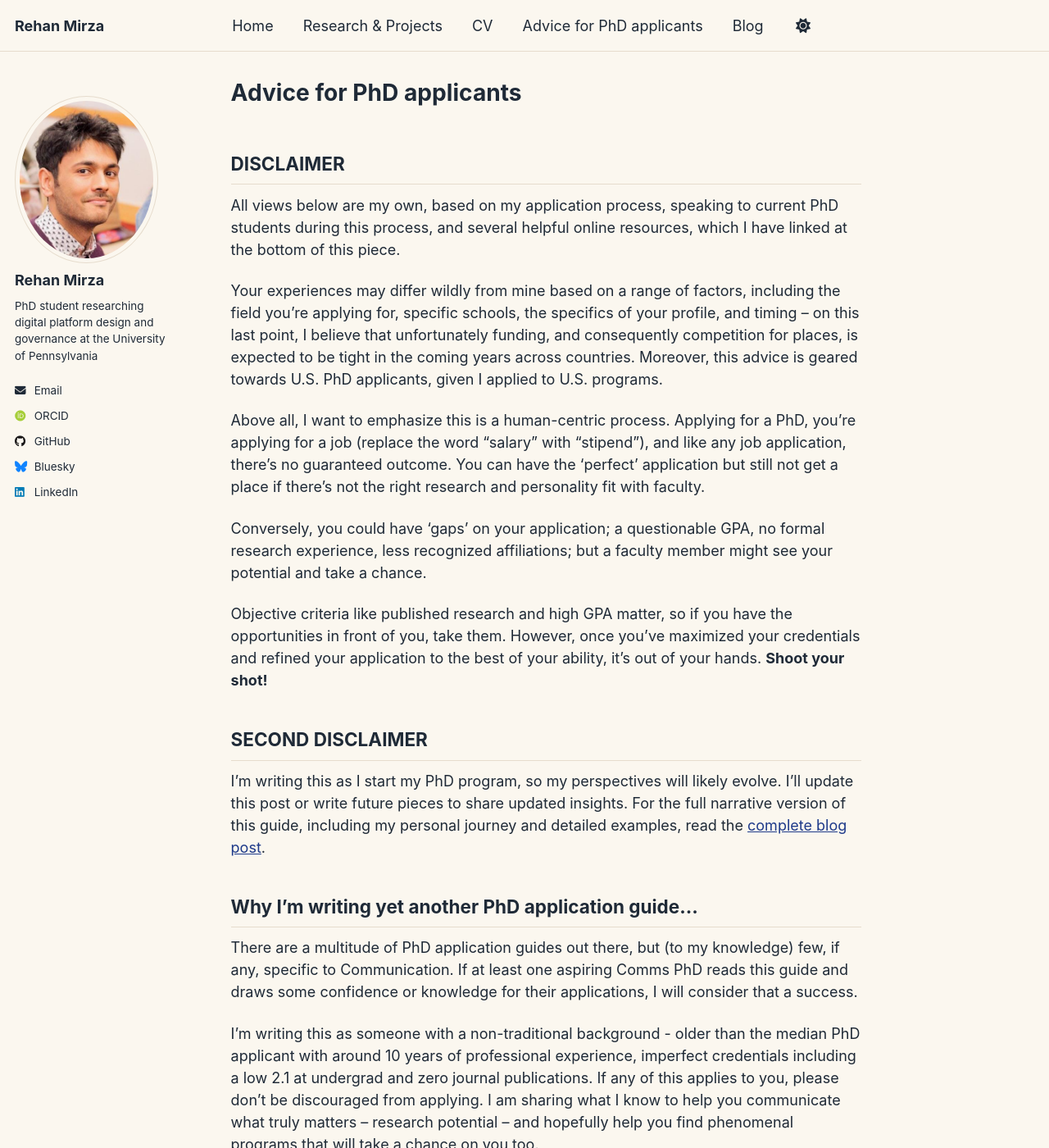
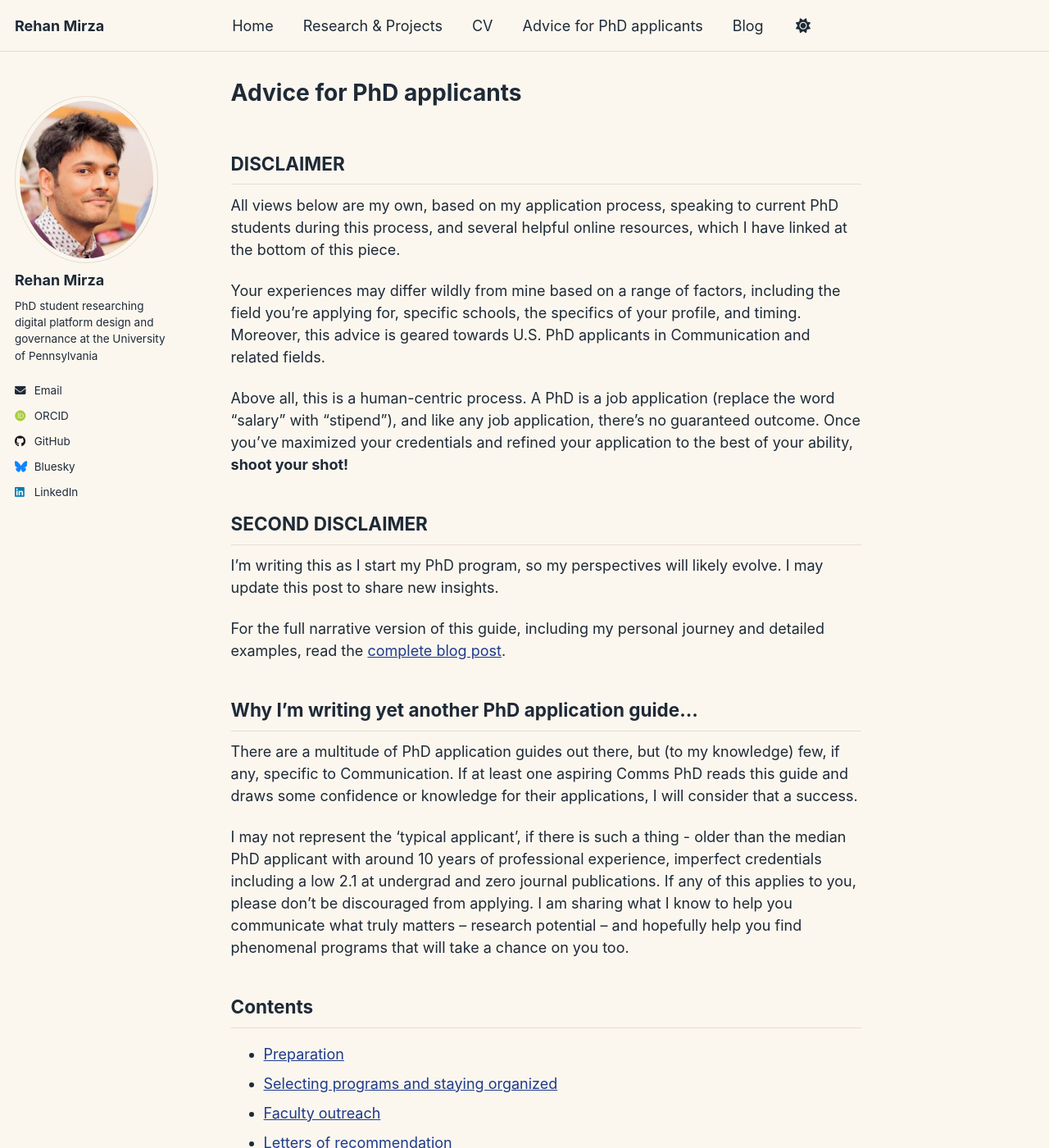
Before and after one commit to ramirza1/Rehan-Mirza, a Jekyll site: the page built from _pages/phd-guidance.md, in a window 1280 px wide and 1400 px high. Shown: the whole window at 82% size. Built offline with Jekyll 4.4.1, drawn with Linux system fonts in a browser that asks for light colours; some web fonts are replaced; a script that is not in the unit is left out; some of the changed text lies outside the part shown.

Commit message:
updated guidancewrite ups

```diff
--- a/_pages/phd-guidance.md
+++ b/_pages/phd-guidance.md
@@ -12,24 +12,21 @@ toc: false
 
 All views below are my own, based on my application process, speaking to current PhD students during this process, and several helpful online resources, which I have linked at the bottom of this piece.
 
-Your experiences may differ wildly from mine based on a range of factors, including the field you're applying for, specific schools, the specifics of your profile, and timing – on this last point, I believe that unfortunately funding, and consequently competition for places, is expected to be tight in the coming years across countries. Moreover, this advice is geared towards U.S. PhD applicants, given I applied to U.S. programs.
+Your experiences may differ wildly from mine based on a range of factors, including the field you're applying for, specific schools, the specifics of your profile, and timing. Moreover, this advice is geared towards U.S. PhD applicants in Communication and related fields.
 
-Above all, I want to emphasize this is a human-centric process. Applying for a PhD, you're applying for a job (replace the word "salary" with "stipend"), and like any job application, there's no guaranteed outcome. You can have the 'perfect' application but still not get a place if there's not the right research and personality fit with faculty.
-
-Conversely, you could have 'gaps' on your application; a questionable GPA, no formal research experience, less recognized affiliations; but a faculty member might see your potential and take a chance.
-
-Objective criteria like published research and high GPA matter, so if you have the opportunities in front of you, take them. However, once you've maximized your credentials and refined your application to the best of your ability, it's out of your hands. **Shoot your shot!**
+Above all, this is a human-centric process. A PhD is a job application  (replace the word "salary" with "stipend"), and like any job application, there's no guaranteed outcome. Once you've maximized your credentials and refined your application to the best of your ability, **shoot your shot!**
 
 ## SECOND DISCLAIMER {#second-disclaimer}
 
-I’m writing this as I start my PhD program, so my perspectives will likely evolve. I’ll update this post or write future pieces to share updated insights.
+I’m writing this as I start my PhD program, so my perspectives will likely evolve. I may update this post to share new insights.
+
 For the full narrative version of this guide, including my personal journey and detailed examples, read the <a href="{% post_url 2025-08-05-phd-application-guide %}">complete blog post</a>.
 
 ## Why I’m writing yet another PhD application guide… {#why-guide}
 
 There are a multitude of PhD application guides out there, but (to my knowledge) few, if any, specific to Communication. If at least one aspiring Comms PhD reads this guide and draws some confidence or knowledge for their applications, I will consider that a success.
 
-I'm writing this as someone with a non-traditional background - older than the median PhD applicant with around 10 years of professional experience, imperfect credentials including a low 2.1 at undergrad and zero journal publications. If any of this applies to you, please don’t be discouraged from applying. I am sharing what I know to help you communicate what truly matters – research potential – and hopefully help you find phenomenal programs that will take a chance on you too.
+I may not represent the 'typical applicant', if there is such a thing - older than the median PhD applicant with around 10 years of professional experience, imperfect credentials including a low 2.1 at undergrad and zero journal publications. If any of this applies to you, please don’t be discouraged from applying. I am sharing what I know to help you communicate what truly matters – research potential – and hopefully help you find phenomenal programs that will take a chance on you too.
 
 ## Contents {#contents}
 
@@ -48,7 +45,7 @@ I'm writing this as someone with a non-traditional background - older than the m
 
 ## Preparation {#preparation}
 
-Here’s what you need to figure out for a PhD application, and you’ll need to do each of these well:
+Here are the list of things you need to figure out for a PhD application:
 - Having clear motivations for doing a PhD
 - Demonstrating research capabilities through strong coursework, research experience, publications, and/or translatable professional experience
 - Identifying your research area(s) and the questions you want to address
@@ -63,14 +60,6 @@ Here’s what you need to figure out for a PhD application, and you’ll need to
 - Post application – preparing for potential interviews
 
 Create a high-level workplan that breaks down into daily tasks, using target dates to stay on track for your earliest deadline. You can find the resources I used to prepare for my application in the <a href="https://drive.google.com/drive/folders/1Zuzwsdehc19uK7EsQKi1Hzd01RWr8uBl" target="_blank" rel="noopener">Google Drive folder</a> shared in the resources section below.
-
-### Unique approaches I recommend: {#unique-approaches}
-
-**Speaking to current students:** Contact current students in programs you're interested in. Students are more likely to respond than faculty and provide more candid responses. They can tell you which faculty would be good research and personality fits, and who's taking students in the upcoming cycle. I’ve found the PhD student community to be exceptionally supportive and helpful!
-
-**Writing a prospectus for recommenders:** Send your letter writers a comprehensive packet containing a mini statement of purpose, list of programs, specific projects you worked on together, your CV and transcripts, talking points about your strengths, and deadlines. Sending an information packet shows you’re prepared and serious while providing material to help them write the strongest letter possible.
-
-**Doing a 'literature review' of prospective faculty:** Read 3-5 papers from each faculty member you want to work with. This helps you precisely communicate research fit in outreach emails and your statement of purpose, while improving your understanding of the field. It’s an extensive amount of work, but I’d say it’s worth it – it gives you ample material to communicate research fit, puts you in the habit of reading research, and can improve your understanding of the field.
 
 ## Selecting programs and staying organized {#selecting-programs-and-staying-organized}
 
@@ -126,7 +119,9 @@ Strong letters can swing things in your favor, while poor ones can break your ap
 
 **Choosing recommenders:** Ideally three academic recommenders who can speak to your research potential. If coming from industry, include a professional supervisor who can address research capabilities. Choose people who know you in a research capacity and can point to specific projects.
 
-**When and how to ask:** Ask at least three months before your earliest deadline. Approach in person if possible. Explain your goals clearly and provide an "easy out" for potentially lukewarm recommendations. As mentioned earlier, a ‘recommender prospectus’, providing key details such as programs and deadlines, specific projects you’ve worked on together, and talking points you would like them to highlight, can help inform a strong recommendation letter.
+**When and how to ask:** Ask at least three months before your earliest deadline. Approach in person if possible. Explain your goals clearly and provide an "easy out" for potentially lukewarm recommendations.
+
+**Writing a prospectus for recommenders:** Send your letter writers a comprehensive packet containing a mini statement of purpose, list of programs, specific projects you worked on together, your CV and transcripts, talking points about your strengths, and deadlines. Sending an information packet shows you’re prepared and serious while providing material to help them write the strongest letter possible.
 
 **Managing the process:** Send reference requests as soon as possible after getting their agreement. Send gentle reminders two weeks before deadlines. Have a backup plan - identify a backup recommender in case someone can’t submit on time.
 
@@ -162,12 +165,15 @@ This is your most important document - your sales pitch for why you belong in th
 ## Personal Statement {#personal-statement}
 
 While SOPs focus on research interests and academic preparation, personal statements typically ask about your background, challenges you’ve overcome, and personal motivations.
+
 Note – some schools, like Stanford or Penn, may ask targeted supplemental questions you can treat similarly to the personal statement.
+
 The personal statement should still answer the same fundamental question as every other part of your application: “Does the applicant demonstrate research capability and potential?”
+
 Focus on experiences that genuinely shaped your intellectual development or research interests, and connect personal experiences meaningfully to your academic trajectory.
 
 **Avoid:**
-- Trauma dumping: Don't overshare personal struggles without clear connection to research goals
+- Unfocused personal stories: While it is OK to share personal struggles, these should be clearly connected to research goals
 - Unprofessional content: Avoid stories that make you seem unreliable or unsuitable for academic work
 - Controversial topics: Be cautious with political identity or religion unless they directly relate to your research interests. If you do address these topics, do so thoughtfully, because you never know the views of the person reading your statement
 
```
Also changed, not shown: other parts of _pages/phd-guidance.md (+13 -1 lines), _posts/2025-08-05-phd-application-guide.md (+1 -1 lines).
